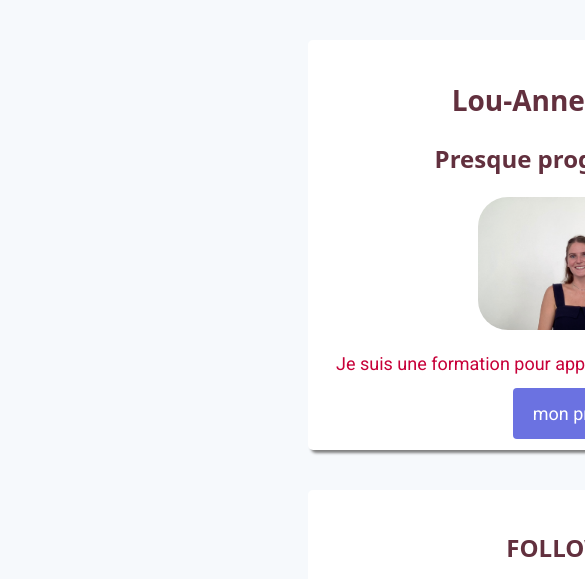
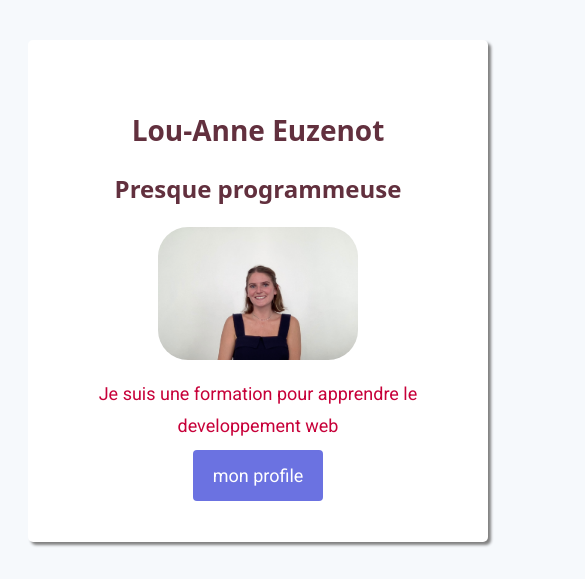
Before and after one commit to Lou-AnneEuzenot/profile, a plain HTML site: page index.html in a window 390 px wide. Shown: the top 579 px of the page, 585 px wide, since content can reach past the window. Drawn offline with Linux system fonts and the light colour scheme.

Commit message:
reponsive design

```diff
--- a/style.css
+++ b/style.css
@@ -31,14 +31,18 @@ a:hover {
   text-decoration: none;
 }
 
+.container {
+  width: 800px;
+  margin: 20px auto;
+}
+
 .card {
   background: white;
   border: 20px;
   border-radius: 5px;
   box-shadow: 3px 3px 3px grey;
-  width: 900px;
-  margin: 40px 300px;
-  padding: 20px;
+  margin: 40px 20px;
+  padding: 50px;
 }
 
 .btn-blue {
@@ -65,21 +69,21 @@ img {
 
 @media (max-width: 960px) {
   /* Pour un écran < 960px, cette classe CSS s'applique */
-  .card {
+  .container {
     width: 900px;
   }
 }
 
 @media (max-width: 720px) {
   /* Pour un écran < 720px, cette classe CSS s'applique */
-  .card {
+  .container {
     width: 700px;
   }
 }
 
 @media (max-width: 540px) {
   /* Pour un écran < 540px, cette classe CSS s'applique */
-  .card {
+  .container {
     width: 500px;
   }
 }
```
